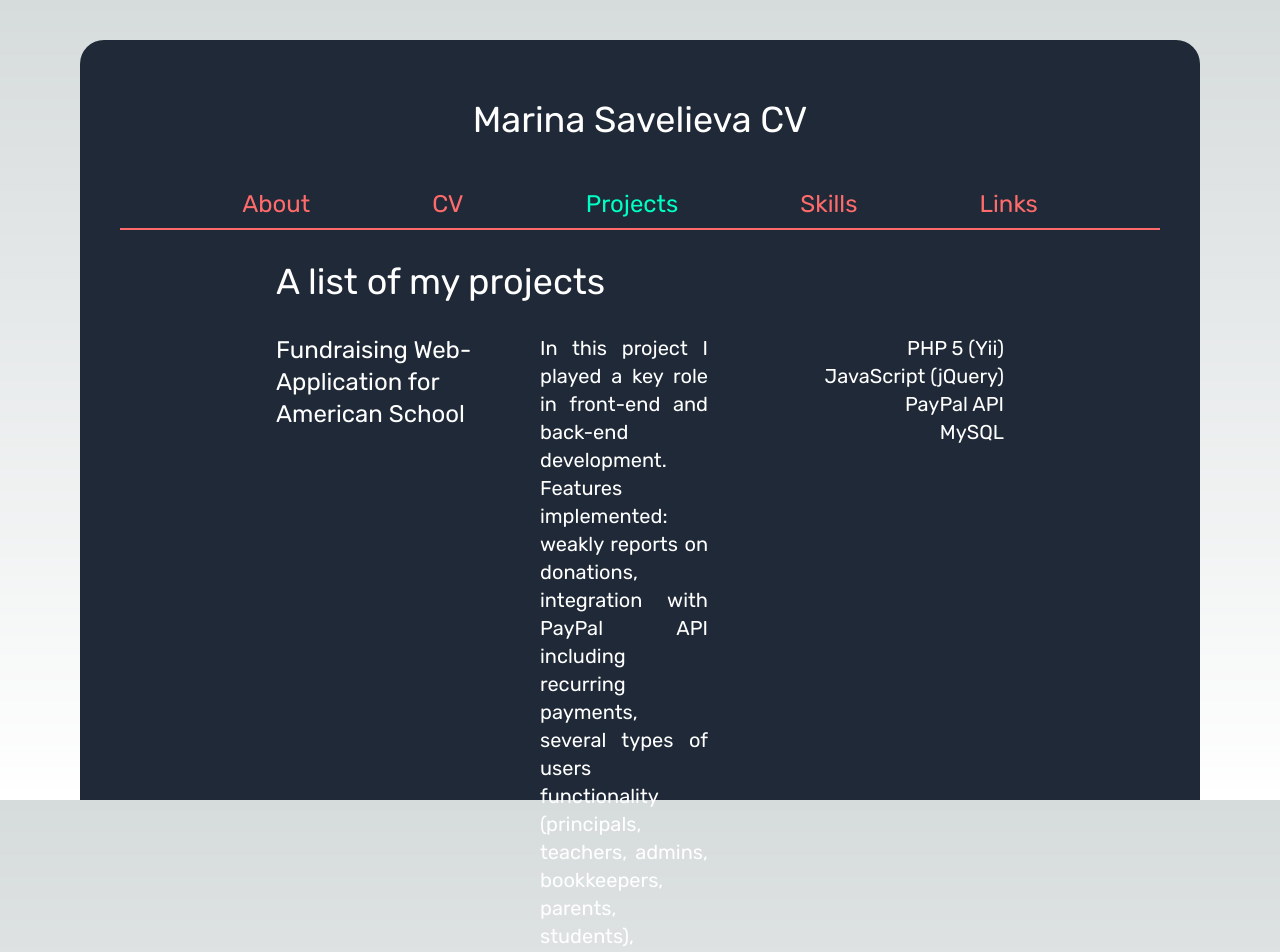
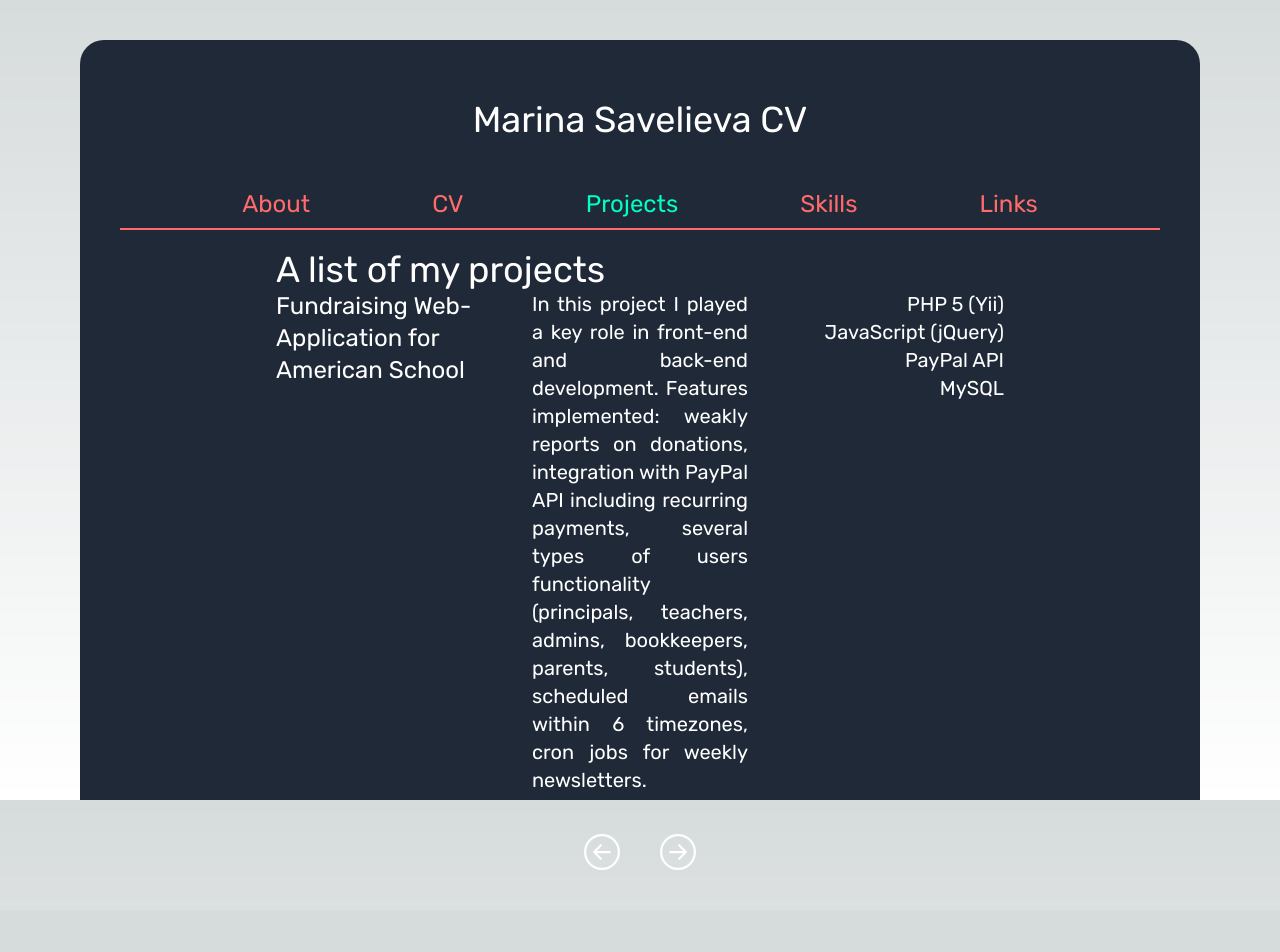
Before and after one commit to savelievamareena/cv, a Next.js app: page /projects in a window 1280 px wide. Shown: the top 952 px of the page. After the commit the page ends 910 px from the top, so only its background shows below. Built offline with nearby package versions, Linux system fonts and the light colour scheme; data requests are answered from the project's data file.

Commit message:
Projects improvement

```diff
--- a/app/layout.jsx
+++ b/app/layout.jsx
@@ -13,8 +13,8 @@ export default function RootLayout({children}) {
     return (
         <html lang="en">
         <body className={rubik.className}>
-            <div className="h-screen text-white pt-10 pl-20 pr-20">
-                <div className="bg-gray-800 h-full items-center flex flex-col rounded-t-3xl p-10">
+            <div className="text-white pt-10 pl-20 pr-20 h-screen">
+                <div className="bg-gray-800 items-center flex flex-col rounded-t-3xl p-10 h-full">
                     <h1 className="text-4xl p-5">Marina Savelieva CV</h1>
                     <Navigation/>
                     {children}
--- a/app/projects/ProjectsList.jsx
+++ b/app/projects/ProjectsList.jsx
@@ -1,33 +1,73 @@
-async function getProjects() {
-    let data = await fetch("http://localhost:4000/projects", {
-        next: {
-            revalidate: 100
+'use client'
+import React from "react";
+import {BsArrowLeftCircle, BsArrowRightCircle} from "react-icons/bs";
+
+export default function ProjectsList() {
+    const [pData, setPData] = React.useState([]);
+    const [loading, setLoading] = React.useState(true);
+    const [activeProjectIndex, setActiveProjectIndex] = React.useState(0);
+    const [activeProject, setActiveProject] = React.useState({});
+
+    React.useEffect(()=> {
+        fetch('http://localhost:4000/projects')
+            .then((res) => res.json())
+            .then((data) => {
+                console.log(data)
+                setPData([...data]);
+                setLoading(false);
+            }).catch(error => {
+                console.log(error)
+            })
+    }, []);
+
+    React.useEffect(()=> {
+        if(pData.length > 0) {
+            setActiveProject({...pData[activeProjectIndex]});
         }
-    });
-    return data.json();
-}
+    }, [pData]);
 
-export default async function ProjectsList() {
-    let projects = await getProjects();
-    let projectsComponents = projects.map(project => {
-        return(
-            <div key={project.id} className="flex justify-evenly flex-row mb-10 pb-5 border-b border-mint-green">
-                <div className="text-2xl w-64 shrink-0 mr-2">{project.title}</div>
-                <div className="text-xl shrink text-justify mr-10">{project.description}</div>
+    React.useEffect(()=> {
+        setActiveProject({...pData[activeProjectIndex]});
+    }, [activeProjectIndex]);
+
+    function projectsFlipNext() {
+        console.log(activeProjectIndex)
+        if(activeProjectIndex === pData.length - 1) {
+            setActiveProjectIndex(0);
+        }else {
+            setActiveProjectIndex(activeProjectIndex + 1);
+        }
+    }
+
+    function projectsFlipPrev() {
+        console.log(activeProjectIndex)
+        if(activeProjectIndex === 0) {
+            setActiveProjectIndex(pData.length - 1);
+        }else {
+            setActiveProjectIndex(activeProjectIndex - 1);
+        }
+    }
+
+    if (loading) return <p>Loading...</p>
+    if (!pData) return <p>No profile data</p>
+
+    return(
+        <div className="flex flex-col flex-grow h-full">
+            <div key={activeProject.id} className="flex justify-evenly flex-row">
+                <div className="text-2xl w-64 shrink-0">{activeProject.title}</div>
+                <div className="text-xl shrink text-justify">{activeProject.description}</div>
                 <div className="text-xl shrink-0 w-64 text-right">
-                    {project.technologies.map(technologie => {
+                    {activeProject.technologies?.map((technology, i) => {
                         return(
-                            <div>{technologie}</div>
+                            <div key={i}>{technology}</div>
                         )
                     })}
                 </div>
             </div>
-        )
-    })
-
-    return(
-        <>
-            {projectsComponents}
-        </>
+            <div className="flex flex-row space-x-10 text-4xl place-content-center mt-auto mb-10">
+                <BsArrowLeftCircle className="cursor-pointer" onClick={projectsFlipPrev} />
+                <BsArrowRightCircle className="cursor-pointer" onClick={projectsFlipNext} />
+            </div>
+        </div>
     )
 }
--- a/app/projects/page.jsx
+++ b/app/projects/page.jsx
@@ -2,8 +2,8 @@ import ProjectsList from "@/app/projects/ProjectsList";
 
 export default function Projects() {
     return(
-        <main className="w-70 mx-auto">
-            <h2 className="text-4xl my-3 pb-5">A list of my projects</h2>
+        <main className="w-70 mx-auto h-full">
+            <h2 className="text-4xl">A list of my projects</h2>
             <ProjectsList/>
         </main>
     )
--- a/package.json
+++ b/package.json
@@ -16,6 +16,8 @@
     "postcss": "8.4.29",
     "react": "18.2.0",
     "react-dom": "18.2.0",
+    "react-icons": "^4.11.0",
+    "swr": "^2.2.4",
     "tailwindcss": "3.3.3"
   }
 }
```
Also changed, not shown: 1 other file (tests, documents, lock files or other folders).
